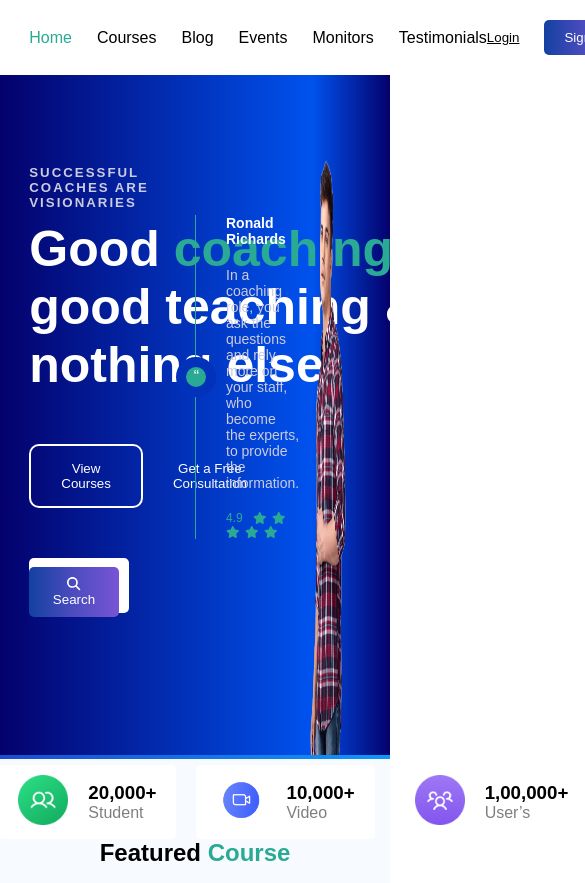
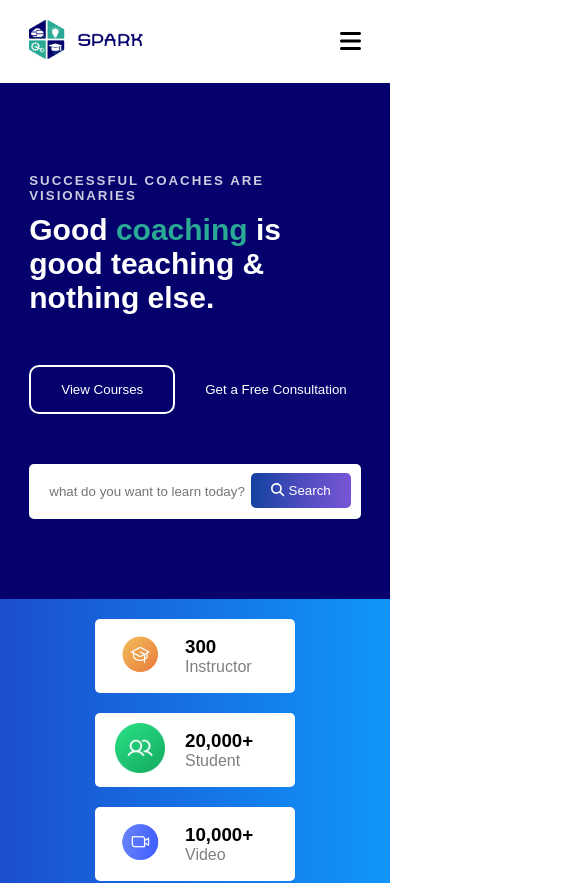
Before and after one commit to Ahmed-Nadyy/Spark, a React (Vite) app: page / in a window 390 px wide. Shown: the top 883 px of the page, 585 px wide, since content can reach past the window. Built offline with nearby package versions, Linux system fonts and the light colour scheme.

Commit message:
khaledBranch

```diff
--- a/src/components/Courses/courses.css
+++ b/src/components/Courses/courses.css
@@ -74,14 +74,14 @@
 }
 
 #courses .courseCards {
-    display: grid;
-    grid-template-columns: repeat(3, 1fr);
+    display: flex;
+    flex-wrap: wrap;
+    justify-content: space-evenly;
     gap: 30px;
 }
 
-@media (max-width: 1400px) {
-    #courses .courseCards {
-        grid-template-columns: repeat(2, 1fr);
-        gap: 30px;
+@media (max-width: 767.9px) {
+    #courses p {
+        width: auto;
     }
 }
--- a/src/components/Header/Header.jsx
+++ b/src/components/Header/Header.jsx
@@ -1,6 +1,8 @@
 import "./header.css";
 import logo from "../../assets/flogo.png"
 import NavItems from "./NavItems";
+import { FontAwesomeIcon } from '@fortawesome/react-fontawesome';
+import { faBars } from '@fortawesome/free-solid-svg-icons';
 
 const Header = () => {
 
@@ -18,6 +20,9 @@ const Header = () => {
           <NavItems itemName="Monitors" />
           <NavItems itemName="Testimonials" />
         </div>
+        <div className="burger">
+        <FontAwesomeIcon icon={faBars} className="burgerIcon" />
+        </div>
         <div className="btns flex">
           <button className="login">Login</button>
           <button className="signup">Signup</button>
--- a/src/components/Header/header.css
+++ b/src/components/Header/header.css
@@ -43,3 +43,23 @@ header .nav-items,
 header .btns {
   gap: 25px;
 }
+
+header .burger {
+  display: none;
+}
+
+.burgerIcon {
+  font-size: 24px;
+  cursor: pointer;
+}
+
+
+@media (max-width : 1000px) {
+  header .nav-items,
+  header .btns {
+    display: none;
+}
+  header .burger {
+    display: block;
+}
+}
--- a/src/components/Hero/Hero.jsx
+++ b/src/components/Hero/Hero.jsx
@@ -34,7 +34,7 @@ const Hero = () => {
                     </div>
                 </div>
                 <div className="img">
-                    <img width="90%" height="100%" src={Img} />
+                    <img src={Img} />
                 </div>
             </div>
             <div className="cards">
--- a/src/components/Hero/hero.css
+++ b/src/components/Hero/hero.css
@@ -1,15 +1,14 @@
+#hero {
+    background-image: linear-gradient(to right, #04016c 0%, #0052ee 80%, #04016c 100%);
+    background-color: #04016c;
+    padding: 80px 0 0 0;
+}
+
 #hero .container {
     display: flex;
     width: 85%;
     margin: 0 auto;
     color: white;
-}
-
-#hero {
-    height: 684px;
-    background-image: linear-gradient(to right, #04016c 0%, #0052ee 80%, #04016c 100%);
-    background-color: #04016c;
-    padding: 80px 0;
 }
 
 #hero h5 {
@@ -141,8 +140,9 @@
     margin: 0 auto;
     display: flex;
     justify-content: center;
+    flex-wrap: wrap;
     gap: 20px;
-    padding: 10px 0;
+    padding: 20px 0;
 }
 
 #hero .card {
@@ -152,8 +152,53 @@
     background-color: white;
     padding: 10px 20px;
     border-radius: 5px;
+    width: 200px;
 }
 
 #hero .info p {
     opacity: 0.5;
 }
+
+@media (max-width : 1535px) {
+    #hero .img {
+        display: none;
+    }
+
+    #hero .container {
+        padding-bottom: 80px;
+        column-gap: 100px;
+    }
+
+    #hero {
+        background-image: unset;
+    }
+
+    #hero .right::before {
+        border: 10px solid #04016c;
+    }
+
+    #hero .search,
+    #hero .left {
+        width: auto;
+    }
+}
+
+@media (max-width : 980px) {
+    #hero .container {
+        display: block;
+    }
+
+    #hero .right {
+        display: none;
+    }
+
+    #hero .b-p {
+        width: auto;
+    }
+}
+
+@media (max-width : 550px) {
+    #hero .b-p {
+        font-size: 30px;
+    }
+}
```
